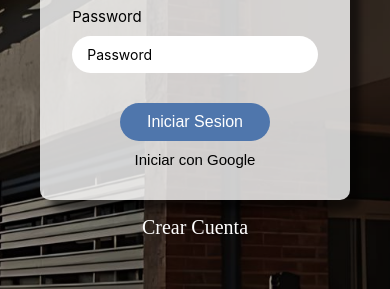
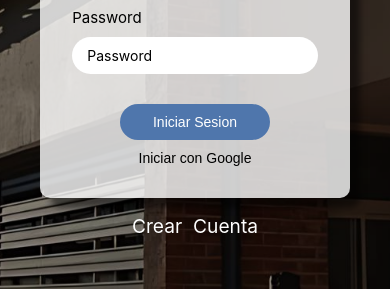
Before and after one commit to LuuAlveal/No_Hackeamos_Ni_La_Puerta, a React Native app: screen /Login in a window 390 px wide. Shown: the part 493-782 px from the top of the page. Built offline with nearby package versions, Linux system fonts and the light colour scheme.

Commit message:
Arreglando errores de consola

```diff
--- a/App.js
+++ b/App.js
@@ -22,8 +22,7 @@ export default function App() {
             headerTintColor: 'white',
             headerTitleAlign: 'center',
             headerStyle: {
-              backgroundColor: '#304A6E',
-              marginBottom:0,
+              backgroundColor: '#304A6E'
             }
           }}
       />
@@ -37,7 +36,6 @@ export default function App() {
             headerTitleAlign: 'center',
             headerStyle: {
               backgroundColor: '#304A6E',
-              marginBottom:0,
             }
           }}
       />
@@ -50,8 +48,7 @@ export default function App() {
             headerTintColor: 'white',
             headerTitleAlign: 'center',
             headerStyle: {
-              backgroundColor: '#304A6E',
-              marginBottom:0,
+              backgroundColor: '#304A6E'
             }
           }}
       />
@@ -63,8 +60,7 @@ export default function App() {
             headerTintColor: 'white',
             headerTitleAlign: 'center',
             headerStyle: {
-              backgroundColor: '#304A6E',
-              marginBottom:0,
+              backgroundColor: '#304A6E'
             }
           }}
       />
--- a/package.json
+++ b/package.json
@@ -22,7 +22,7 @@
     "react-native-safe-area-context": "4.10.5",
     "react-native-screens": "3.31.1",
     "react-native-web": "~0.19.10",
-    "sweetalert2": "^11.12.4"
+    "sweetalert2": "^11.14.0"
   },
   "devDependencies": {
     "@babel/core": "^7.20.0"
--- a/screens/Login.jsx
+++ b/screens/Login.jsx
@@ -161,9 +161,9 @@ export default function Login (props){
                         style = {style.button}
                         onPress={logueo}
                     >
-                        <text style={style.textButton}>
+                        <Text style={style.textButton}>
                             Iniciar Sesion
-                        </text>
+                        </Text>
                     </TouchableOpacity>
                 </View>
                 <View style = {style.containerButton}>
@@ -171,9 +171,9 @@ export default function Login (props){
                         style = {style.buttonGoogle}
                         onPress={ LogueoGoogle }
                     >
-                        <text style={style.textButtonGoogle}>
+                        <Text style={style.textButtonGoogle}>
                             Iniciar con Google
-                        </text>
+                        </Text>
                     </TouchableOpacity>
                 </View>
             </View>
@@ -183,7 +183,11 @@ export default function Login (props){
                     style = {style.registerButton}
                     onPress={ Registrarse }
                 >
-                    Crear  Cuenta
+                    <Text
+                        style = {{color:"white", fontSize:"1.2rem"}}
+                    >
+                        Crear  Cuenta
+                    </Text>
                 </TouchableOpacity>
             </View>
 
```
Also changed, not shown: assets/favicon.png (added), 1 other file (tests, documents, lock files or other folders).
